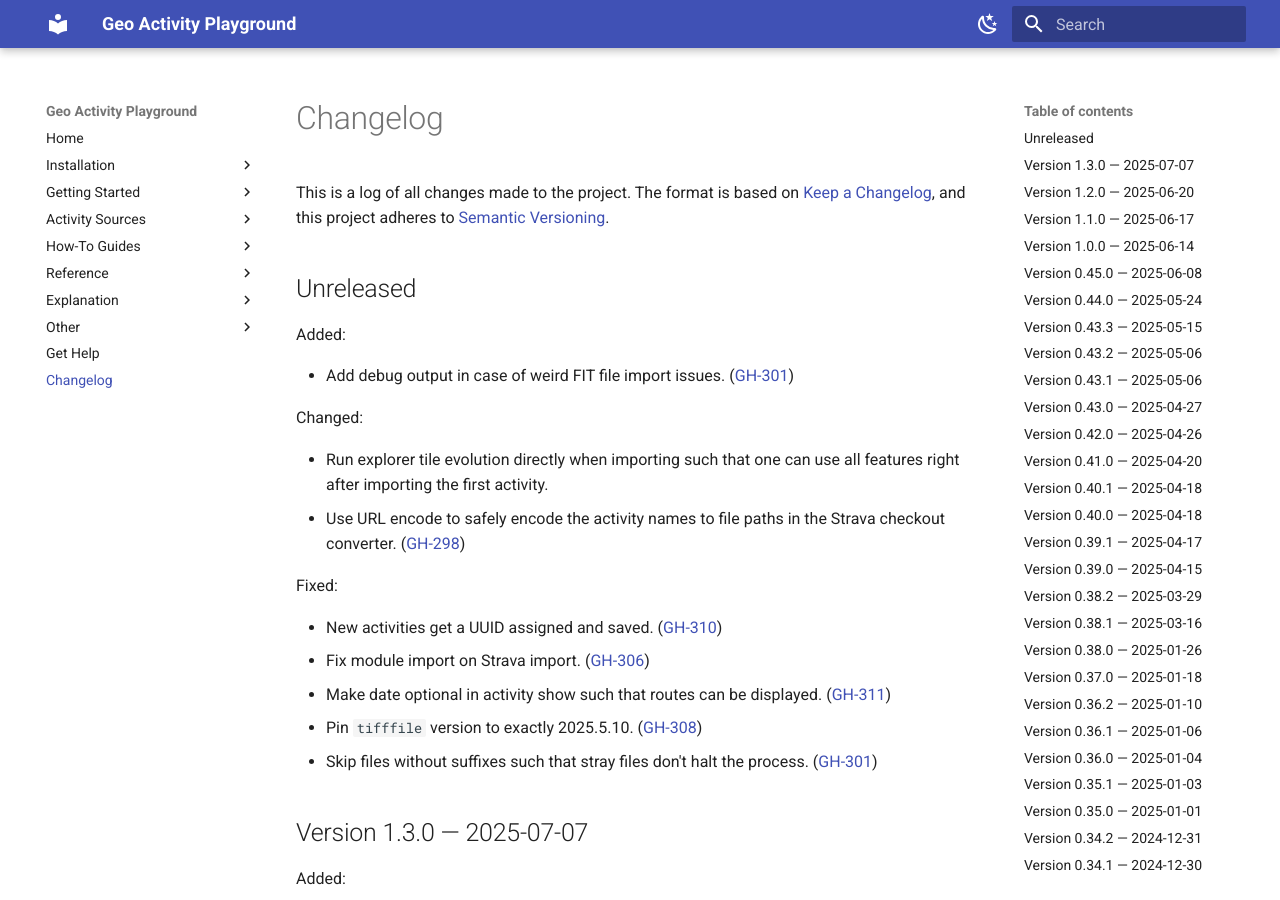
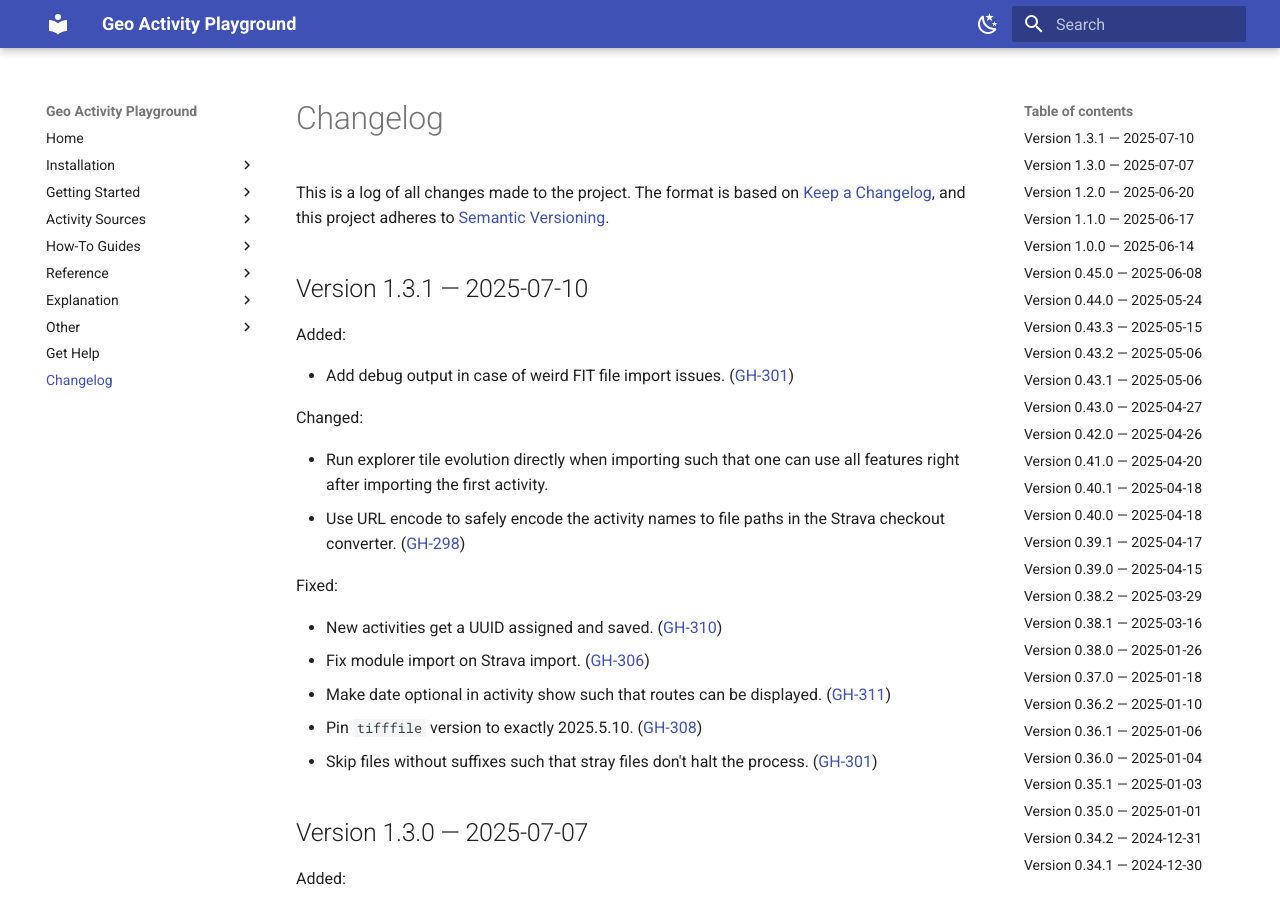
Before and after one commit to martin-ueding/geo-activity-playground, an MkDocs documentation site: the page built from docs/changelog.md, in a window 1280 px wide and 900 px high. Built offline with MkDocs 1.6.1 and Material for MkDocs 9.7.7, drawn with Linux system fonts in a browser that asks for light colours.

Commit message:
Release 1.3.1

```diff
--- a/docs/changelog.md
+++ b/docs/changelog.md
@@ -15,7 +15,7 @@ Types of changes
 ([GH-000](https://github.com/martin-ueding/geo-activity-playground/issues/000))
 -->
 
-## Unreleased
+## Version 1.3.1 — 2025-07-10
 
 Added:
 
```
